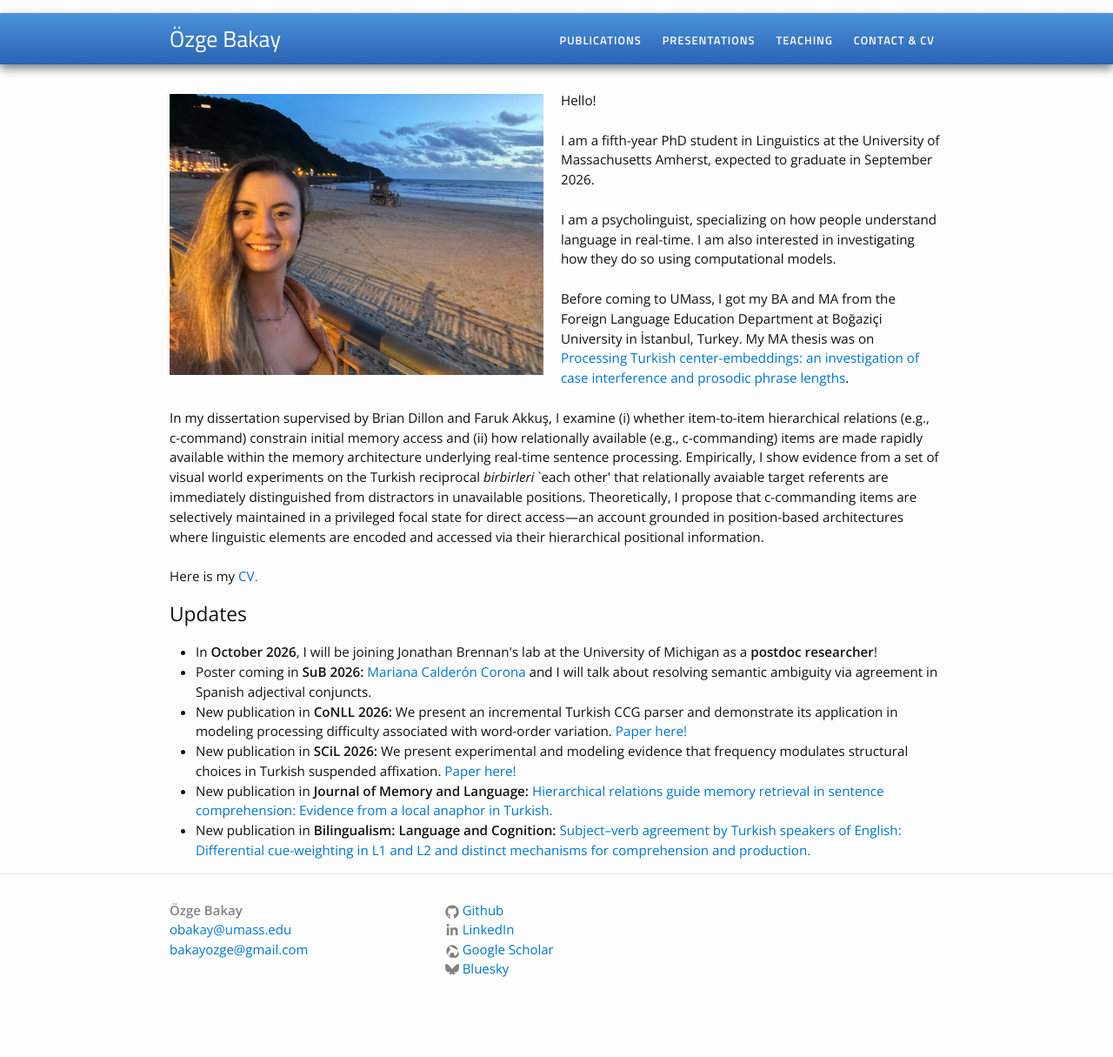
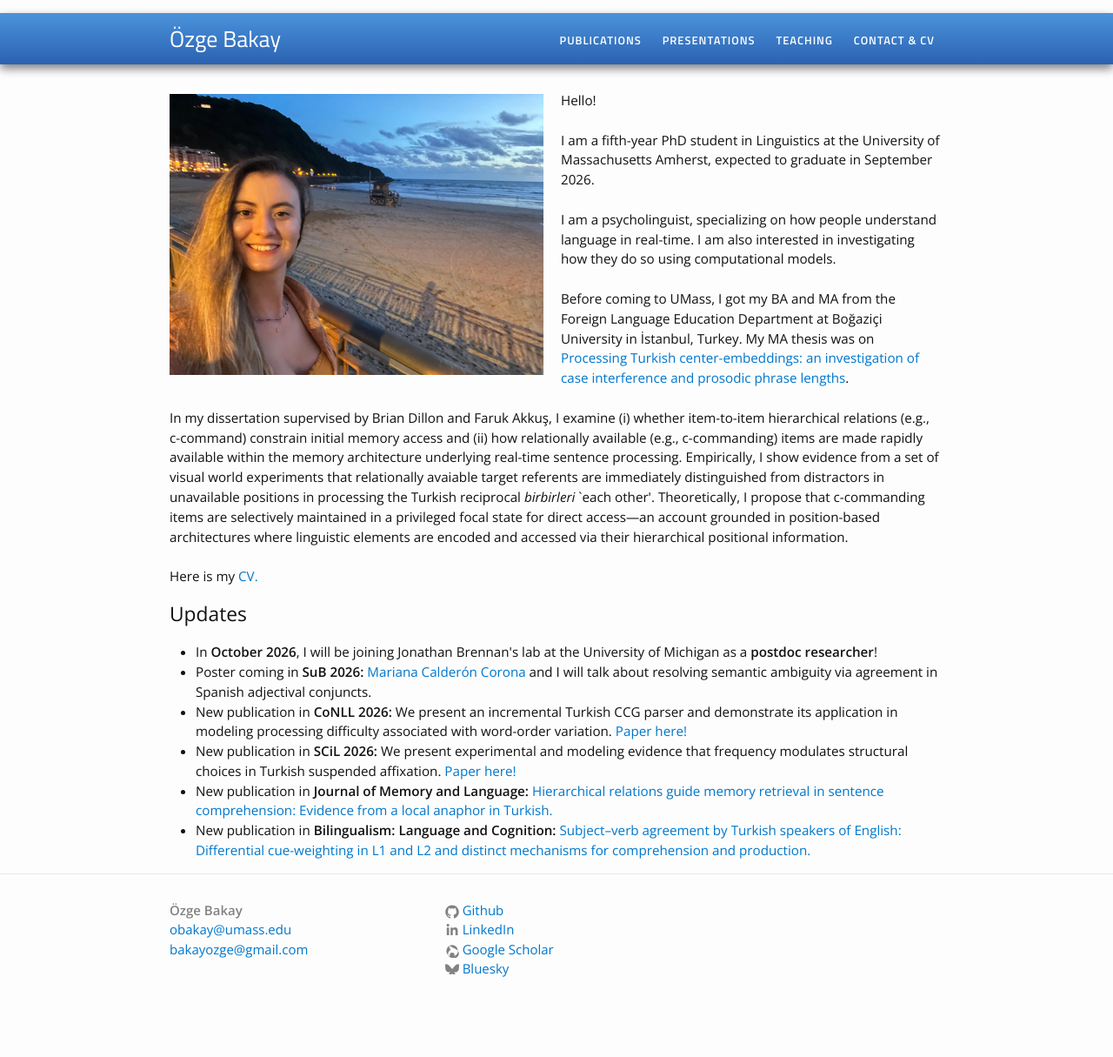
Before and after one commit to ozgebakay/ozgebakay.github.io, a Jekyll site: the page built from index.html, in a window 1280 px wide. Shown: the whole page at 87% size. Built offline with Jekyll 4.4.1, drawn with Linux system fonts in a browser that asks for light colours.

Commit message:
Update index.html

```diff
--- a/index.html
+++ b/index.html
@@ -14,7 +14,7 @@
 
 Before coming to UMass, I got my BA and MA from the Foreign Language Education Department at Boğaziçi University in İstanbul, Turkey. My MA thesis was on <a href="https://drive.google.com/file/d/14g6h468X45LS5cQqZ8u38hscxFIGchVK/view" target="_blank">Processing Turkish center-embeddings: an investigation of case interference and prosodic phrase lengths</a>.<br><br>
 
-In my dissertation supervised by Brian Dillon and Faruk Akkuş, I examine (i) whether item-to-item hierarchical relations (e.g., c-command) constrain initial memory access and (ii) how relationally available (e.g., c-commanding) items are made rapidly available within the memory architecture underlying real-time sentence processing. Empirically, I show evidence from a set of visual world experiments on the Turkish reciprocal <i>birbirleri</i> `each other' that relationally avaiable target referents are immediately distinguished from distractors in unavailable positions. Theoretically, I propose that c-commanding items are selectively maintained in a privileged focal state for direct access&mdash;an account grounded in position-based architectures where linguistic elements are encoded and accessed via their hierarchical positional information. <br><br>
+In my dissertation supervised by Brian Dillon and Faruk Akkuş, I examine (i) whether item-to-item hierarchical relations (e.g., c-command) constrain initial memory access and (ii) how relationally available (e.g., c-commanding) items are made rapidly available within the memory architecture underlying real-time sentence processing. Empirically, I show evidence from a set of visual world experiments that relationally avaiable target referents are immediately distinguished from distractors in unavailable positions in processing the Turkish reciprocal <i>birbirleri</i> `each other'. Theoretically, I propose that c-commanding items are selectively maintained in a privileged focal state for direct access&mdash;an account grounded in position-based architectures where linguistic elements are encoded and accessed via their hierarchical positional information. <br><br>
 
 Here is my <a href="/OzgeBakay_CV.pdf">CV.</a></p>
 
```
